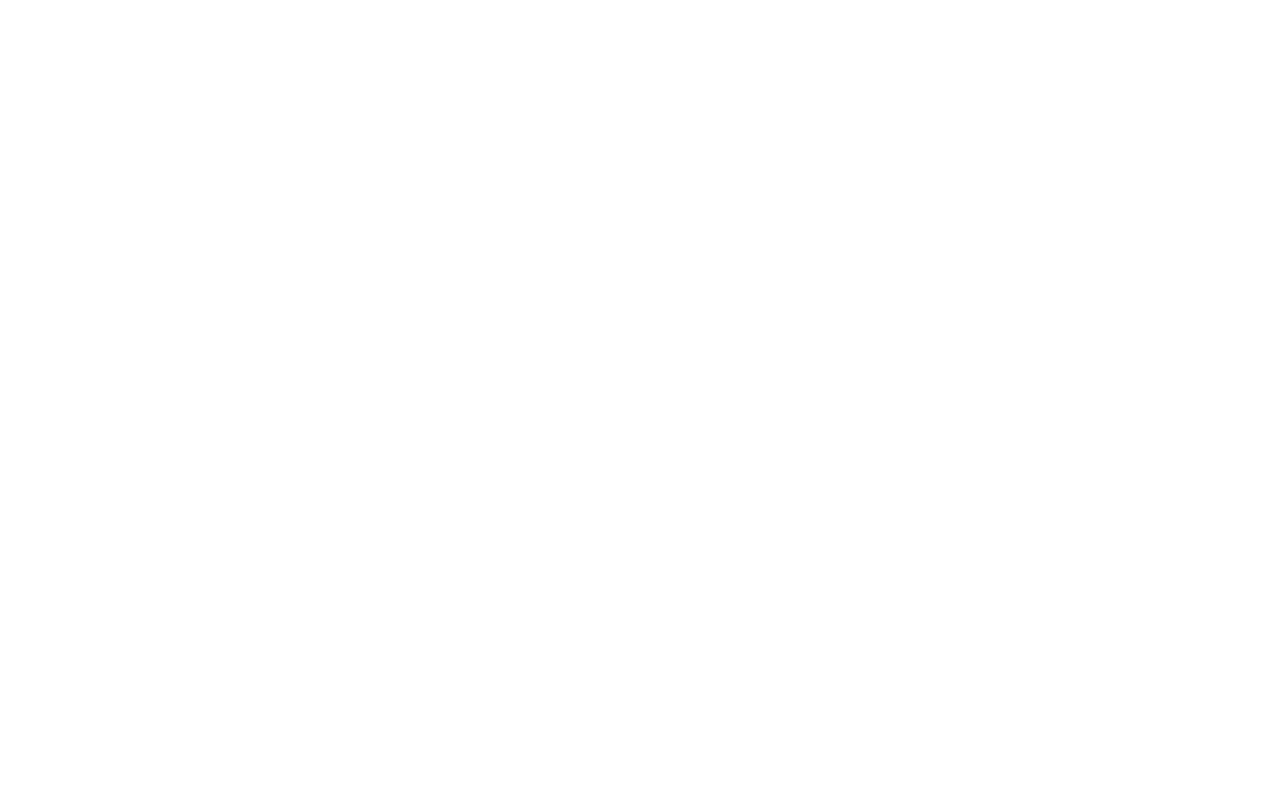
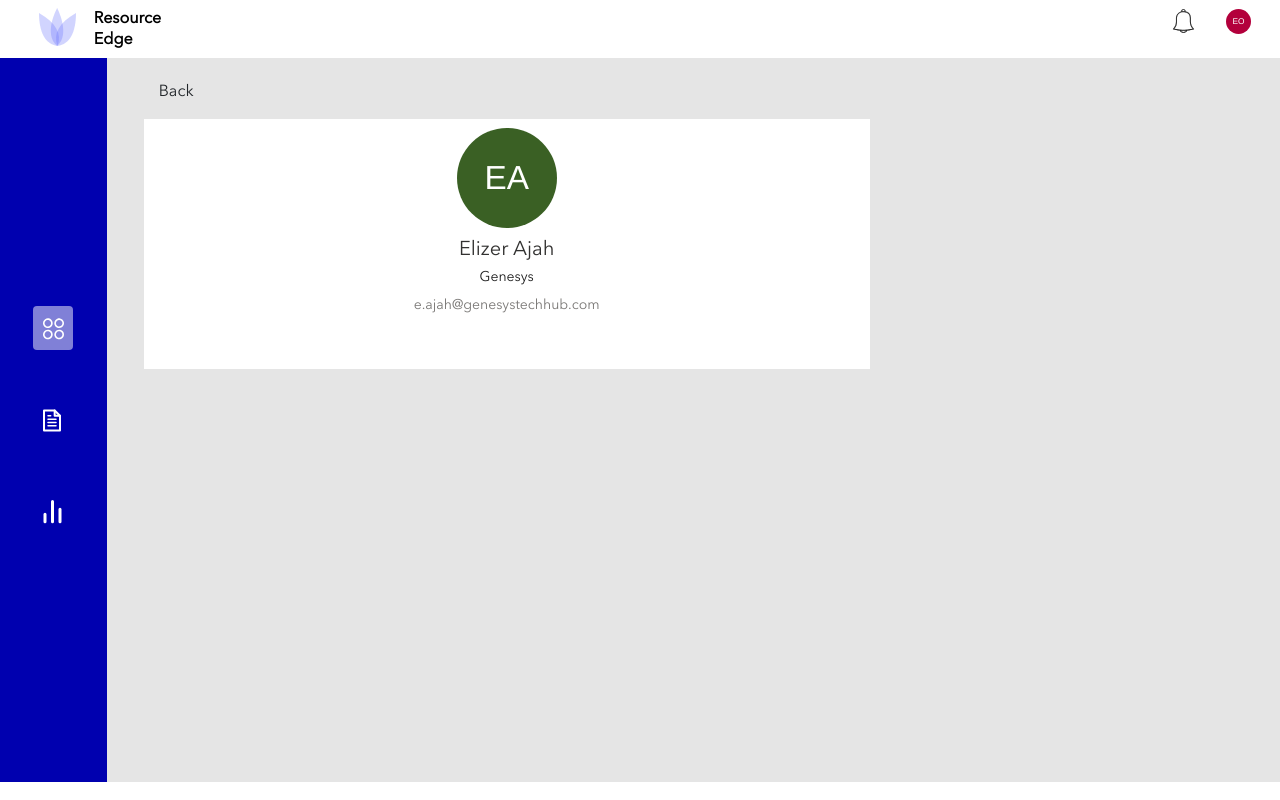
Before and after one commit to OkoyeApps/Resourceedge_Microservices, a React (Create React App) app: page /manager_dashboard in a window 1280 px wide. Built offline with nearby package versions, Linux system fonts and the light colour scheme.

Commit message:
Created, routed and designed the header for the manager dashboard

```diff
--- a/src/AppRoutes.js
+++ b/src/AppRoutes.js
@@ -9,6 +9,7 @@
 import AppraseDetailView from './pages/appraseDetailedView/appraseDetailedView';
 import Appraisal from './pages/appraisal/appraisal'
 import AppraisalResult from './pages/appraisalResult/appraisalResult';
+import ManagerDashboard from './pages/managerDashboard/managerDashboard';
 
 
 
@@ -36,6 +37,7 @@
                 <MainRoute path='/appraisees/details' exact Component={AppraseDetailView} />
                 <MainRoute path="/appraisal" exact Component={Appraisal} />
                 <MainRoute path='/employee_performance_result' exact Component={AppraisalResult} />
+                <MainRoute path='/manager_dashboard' exact Component={ManagerDashboard} />
             </Switch>
         </Router>
 
--- /dev/null
+++ b/src/pages/managerDashboard/managerDashboard.css
@@ -0,0 +1,42 @@
+.manager-back-select {
+    width: 36px;
+    height: 22px;
+    margin: 21px 0px 21px 52px;
+    font-size: 16px;
+}
+.manager-appraisee-name {
+    width: 726px;
+    height: 250px;
+    background: #FFFFFF;
+}
+.manager-appraisee-icon-container {
+    width: 200px;
+    height: 182px;
+    margin: auto;
+    margin-top: 9px;
+    text-align: center;
+}
+.ic {
+    margin: auto;
+    width: 100px;
+}
+.manager-appraisee-icon-container > h2 {
+    font-weight: 500;
+    font-size: 20px;
+    color: #323130;
+    font-weight: 500;
+    margin-top: 9px;
+}
+.manager-appraisee-icon-container > h5 {
+    font-style: normal;
+    font-weight: normal;
+    font-size: 14px;
+    color: #1D1D1D;
+}
+.manager-appraisee-icon-container > p {
+    font-style: normal;
+    font-weight: normal;
+    font-size: 14px;
+    color: #797775;
+
+}
--- /dev/null
+++ b/src/pages/managerDashboard/managerDashboard.js
@@ -0,0 +1,26 @@
+import React from 'react';
+import './managerDashboard.css';
+import Avatar from "react-avatar";
+
+
+const ManagerDashboard = () => {
+    return (
+        <div className="manager-container">
+            <div className="manager-back-select">
+                <p>Back</p>
+                <div className="row manager-appraisee-name">
+                    <div className="manager-appraisee-icon-container">
+                        <div className="ic">
+                            <Avatar size={"100px"} name="Elizer Abe" className="rounded-circle"/>
+                        </div>
+                        <h2>Elizer Ajah</h2>
+                        <h5>Genesys</h5>
+                        <p>e.ajah@genesystechhub.com</p>
+                    </div>
+                </div>
+            </div>
+        </div>
+    )
+}
+
+export default ManagerDashboard;
```
